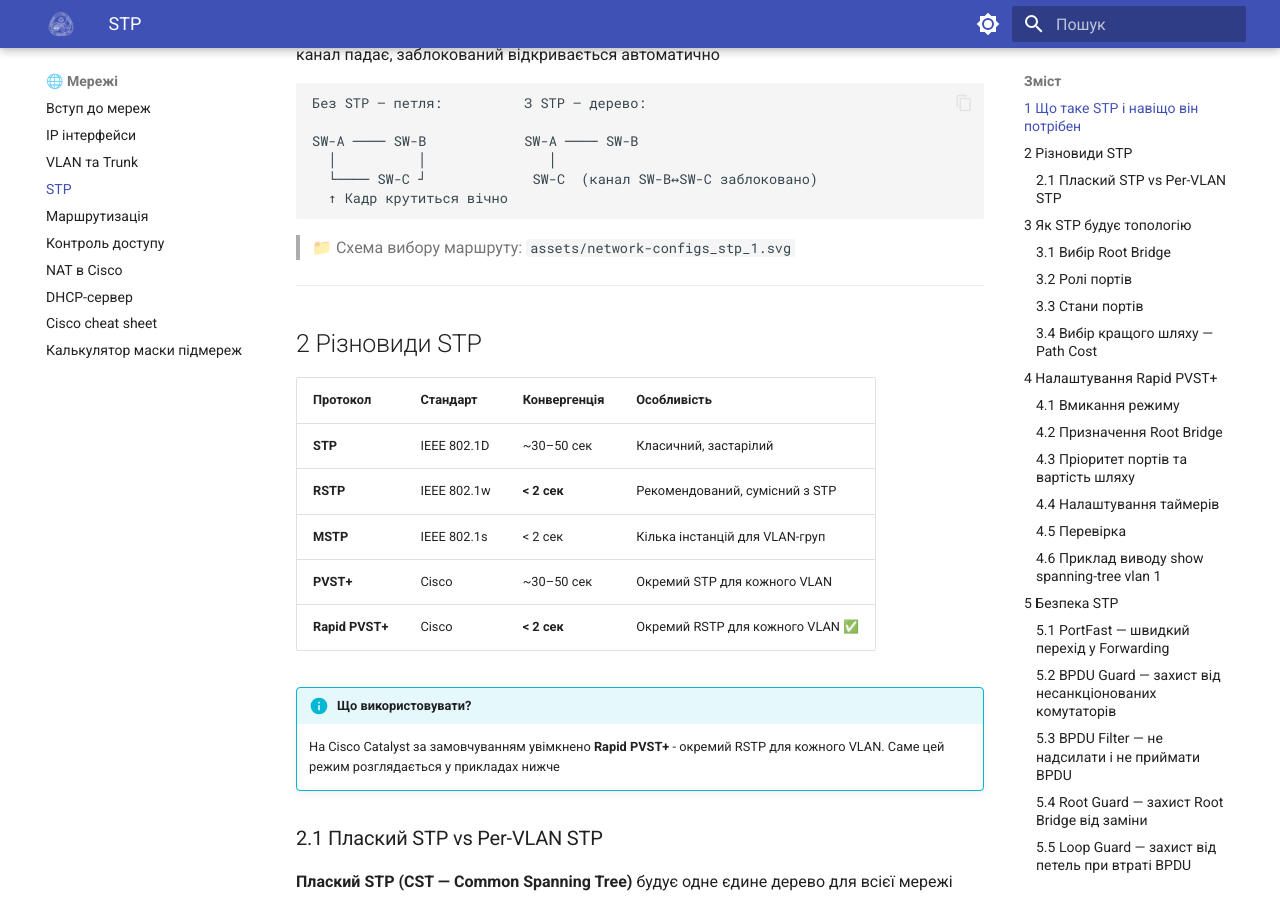
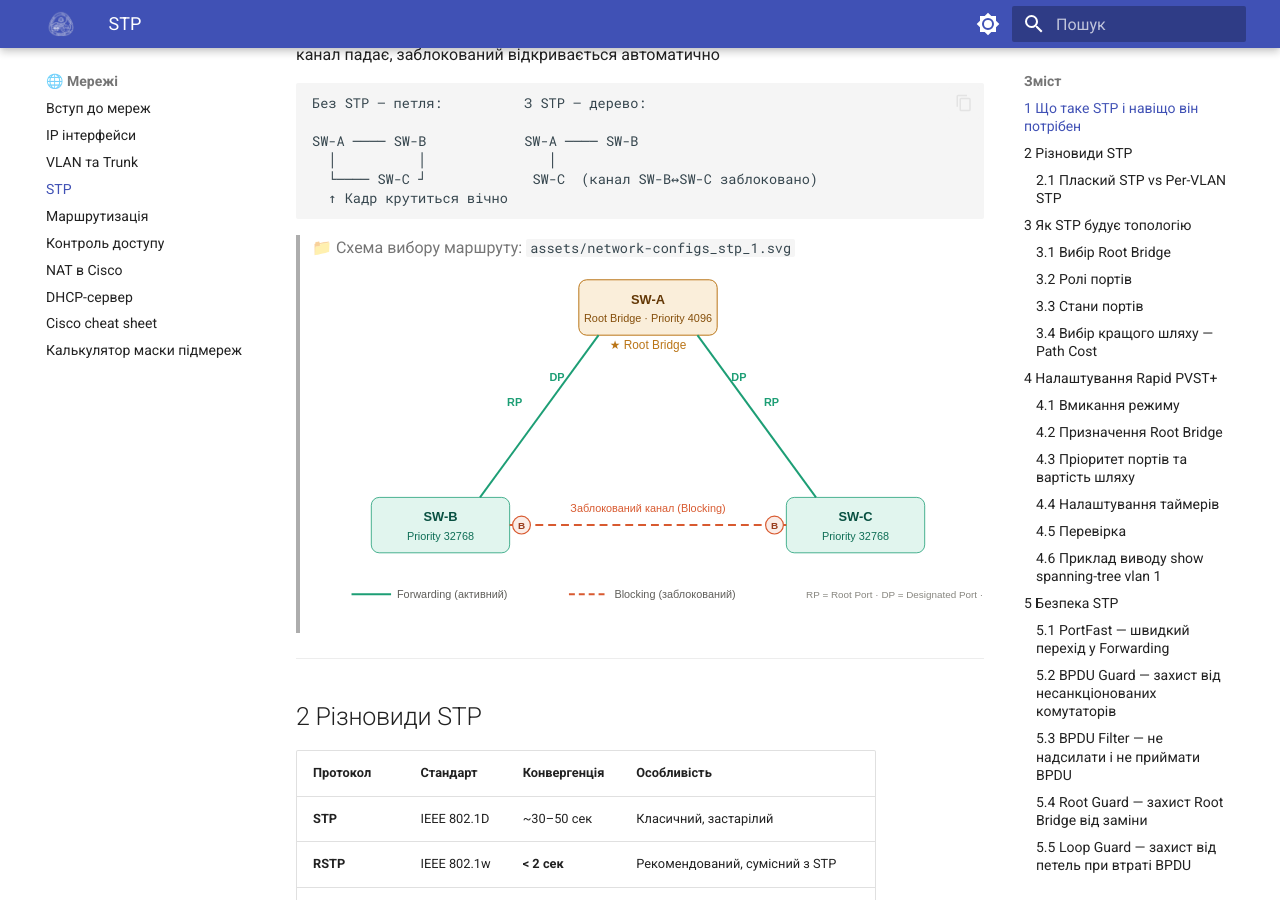
Before and after one commit to left769/21-docs, an MkDocs documentation site: the page built from docs/network-configs/stp.md, in a window 1280 px wide and 900 px high, scrolled down 498 px. Built offline with MkDocs 1.6.1 and Material for MkDocs 9.7.7, drawn with Linux system fonts in a browser that asks for light colours.

Commit message:
changes in stp

````diff
--- a/docs/network-configs/stp.md
+++ b/docs/network-configs/stp.md
@@ -20,7 +20,7 @@
 ```
 
 > 📁 Схема вибору маршруту: `assets/network-configs_stp_1.svg`
-
+![Схема вибору маршруту](../assets/network-configs_stp_1.svg)
 ---
 
 ## 2 Різновиди STP
@@ -79,10 +79,12 @@
 | **Backup Port** | BP | Резервний порт у тому ж сегменті. Заблокований |
 
 > 📁 Схема топології з ролями портів: `assets/network-configs_stp_1.svg`
+![Схема топології з ролями портів](../assets/network-configs_stp_1.svg)
 
 ### 3.3 Стани портів
 
 > 📁 Діаграма переходів між станами: `assets/network-configs_stp_2.svg`
+![Діаграма переходів між станами](../assets/network-configs_stp_2.svg)
 
 ```
 Disabled → Blocking → Listening → Learning → Forwarding
````
